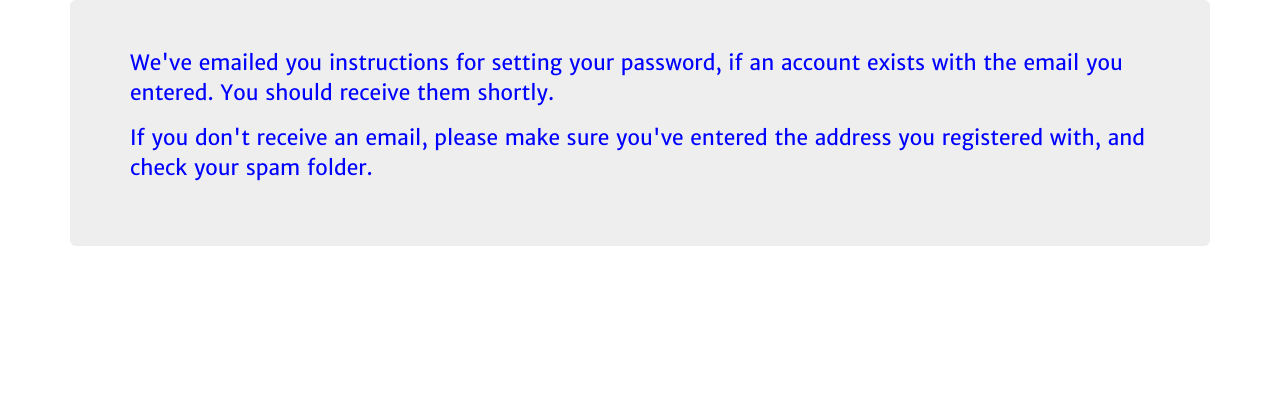
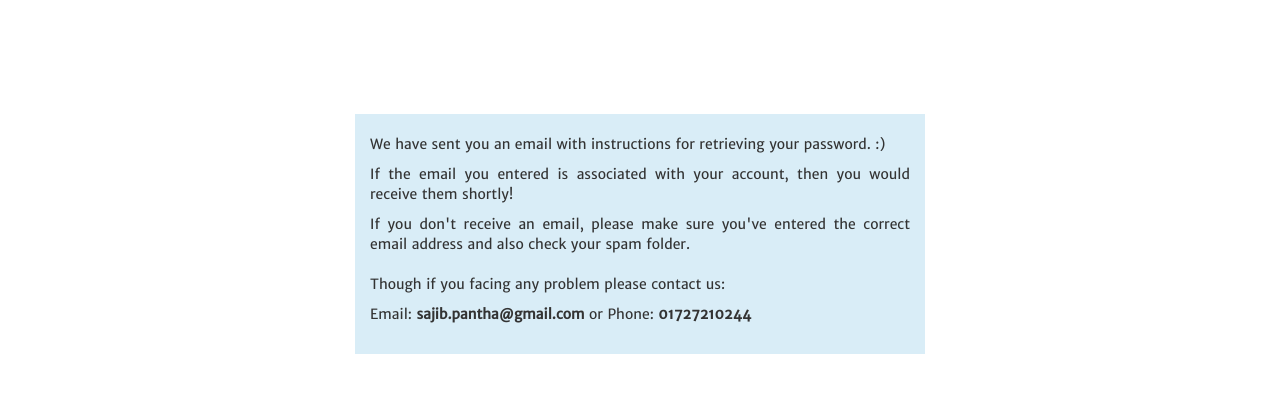
Before and after one commit to nafi-pantha/SupportInCareer, a Django app: template online_exam/exam/templates/exam/password_reset_done.html in a window 1280 px wide. Shown: the part 50-443 px from the top of the page. Run offline with Django 3.2, Linux system fonts and the light colour scheme; the template is opened without the code that fills it, so the values that code supplies are empty; some libraries are stand-ins or nearby versions.

```diff
--- a/online_exam/exam/static/css/scfu.css
+++ b/online_exam/exam/static/css/scfu.css
@@ -86,6 +86,9 @@ a {
 }
 .padding_top_35{
     padding-top: 35px;
+}
+.padding_top_20{
+    padding-top: 20px;
 }
 .padding_bot_20{
     padding-bottom: 20px;
--- a/online_exam/exam/templates/exam/header.html
+++ b/online_exam/exam/templates/exam/header.html
@@ -65,15 +65,15 @@
                 {% url 'password_reset_confirm' as passResetConfirm %}
                 {% url 'password_reset_complete' as passResetComplete %}
 
-                {% if request.path != passReset or request.path != passResetDone or request.path != passResetConfirm or request.path != passResetComplete %}
+                {% if request.path == passReset or request.path == passResetDone or request.path == passResetConfirm or request.path == passResetComplete %}
+
+                {% else %}
                     <div class="collapse navbar-collapse" id="isNotLoggedIn">
                         <ul class="nav navbar-nav navbar-right">
                             <li><a href="#" id="registerLink">Sign Up</a></li>
                             <li><a href="#" id="loginLink" data-toggle="modal" data-target="#loginModal">Login</a></li>
                         </ul>
                     </div>
-                {% else %}
-
                 {% endif %}
             {% endif %}
         </div>
--- a/online_exam/exam/templates/exam/password_reset_complete.html
+++ b/online_exam/exam/templates/exam/password_reset_complete.html
@@ -1,10 +1,10 @@
 {% extends "header.html" %}
 {% block content %}
 <div class="container">
-  <div class="jumbotron">
+  <div class="forgetPass padding_top_20 padding_bot_20 col-md-offset-3 col-md-6 bg-success">
     <p>
       Your password has been set. You may go ahead and
-      <a href="{% url 'user_login' %}"><strong>Login</strong></a> now.
+      <a href="{% url 'user_login' %}"><b>Login</b></a> now.
     </p>
   </div>
 
--- a/online_exam/exam/templates/exam/password_reset_done.html
+++ b/online_exam/exam/templates/exam/password_reset_done.html
@@ -1,15 +1,16 @@
 {% extends "header.html" %}
 {% block content %}
-<div style="color:blue;" class="container">
-    <div class="jumbotron">
-        <p>
-            We've emailed you instructions for setting your password, if an account exists with the email you entered.
-            You should receive them shortly.
+<div class="container">
+    <div class="forgetPass padding_top_20 padding_bot_20 col-md-offset-3 col-md-6 bg-info">
+        <p class="text-justify">We have sent you an email with instructions for retrieving your password. :) </p>
+        <p class="text-justify">If the email you entered is associated with your account, then you would receive them shortly!</p>
+        <p class="text-justify">If you don't receive an email, please make sure you've entered the correct email address
+            and also check your spam folder.
         </p>
-        <p>
-            If you don't receive an email, please make sure you've entered the address you registered with,
-            and check your spam folder.
-        </p>
+        <div class="margin_top_20">
+            <p class="text-justify">Though if you facing any problem please contact us:</p>
+            <p class="text-justify">Email: <b> sajib.pantha@gmail.com </b> or Phone: <b>01727210244</b></p>
+        </div>
     </div>
 </div>
 {% endblock %}
--- a/online_exam/exam/templates/exam/password_reset_form.html
+++ b/online_exam/exam/templates/exam/password_reset_form.html
@@ -1,6 +1,4 @@
 {% extends "header.html" %}
-
-
 {% block content %}
 <div class="container">
     <div class="forgetPass col-md-offset-3 col-md-4">
```
Also changed, not shown: online_exam/exam/templates/exam/password_reset_confirm.html (+8 -7 lines).
